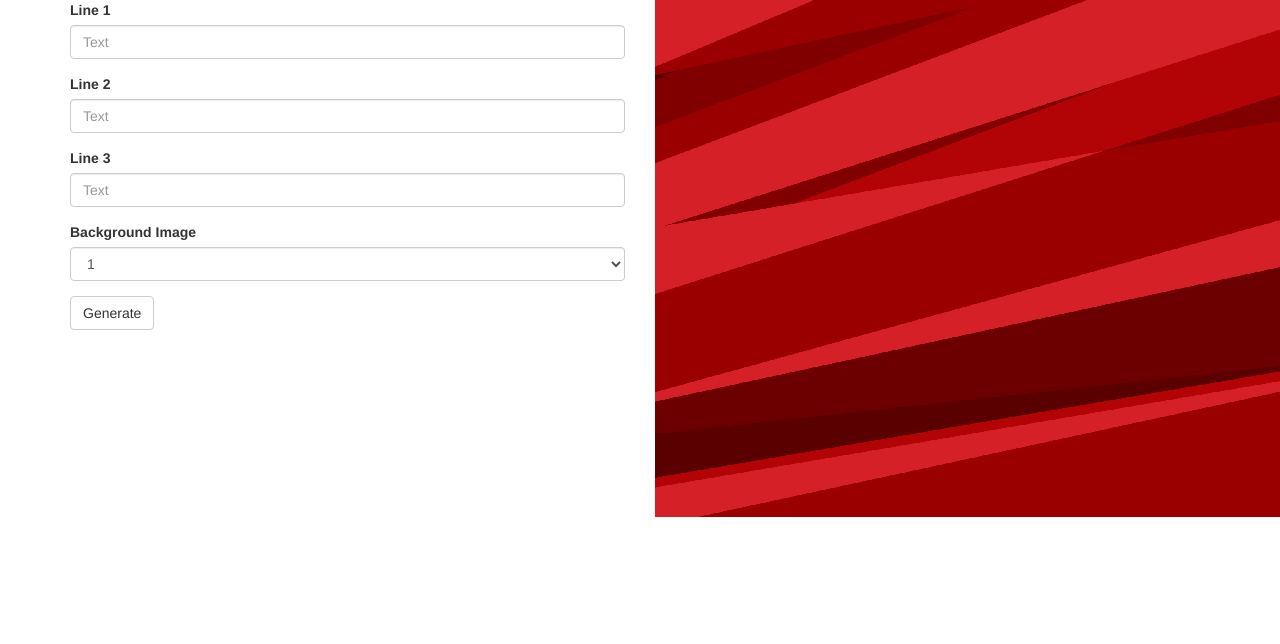
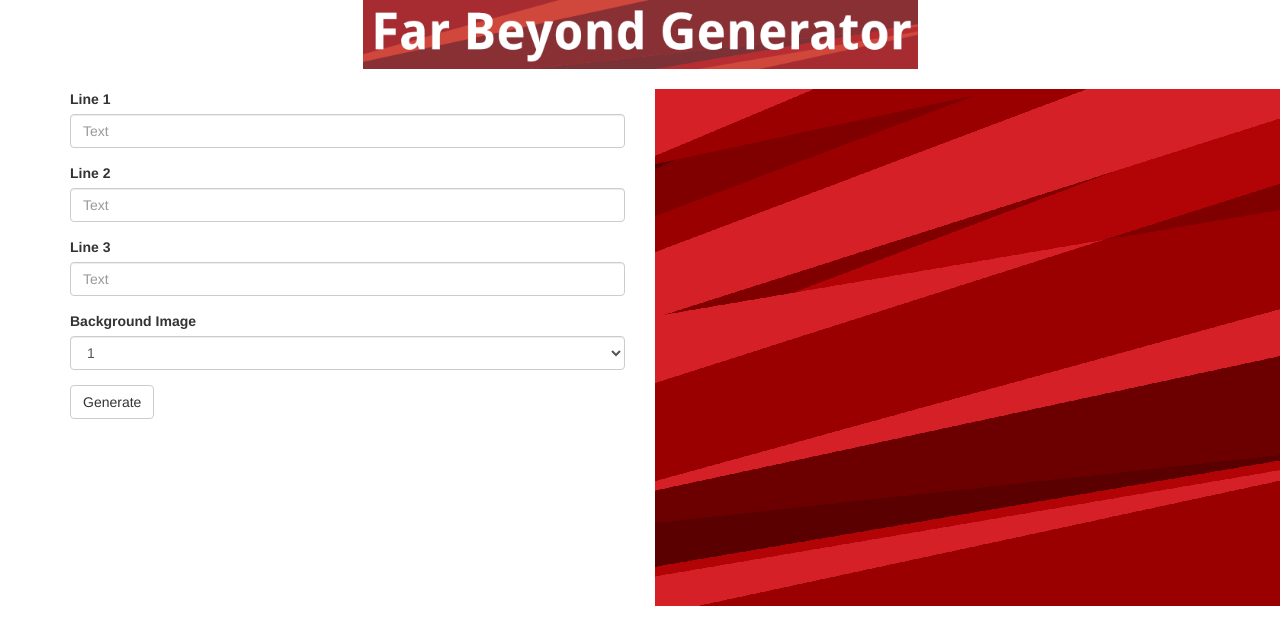
Before and after one commit to toastking/far-beyond-generator, a website: page index.html in a window 1280 px wide. Shown: the top 644 px of the page. Drawn offline with nearby package versions, Linux system fonts and the light colour scheme; a web font is replaced by a local one.

Commit message:
Added README and banner image

```diff
--- a/index.html
+++ b/index.html
@@ -12,6 +12,12 @@
 <body>
   <script src="./js/main.js"></script>
   <div class="container">
+    <div class="row">
+      <div class = "col-md-6 col-md-offset-3">
+      <img class="img-responsive" src="images/genetor logo.png" alt="logo"></img>
+    </div>
+    </div>
+  <br/>
     <div class="row">
       <div class="col-md-6">
         <form>
```
Also changed, not shown: README.md (added), images/genetor logo.png (added).
